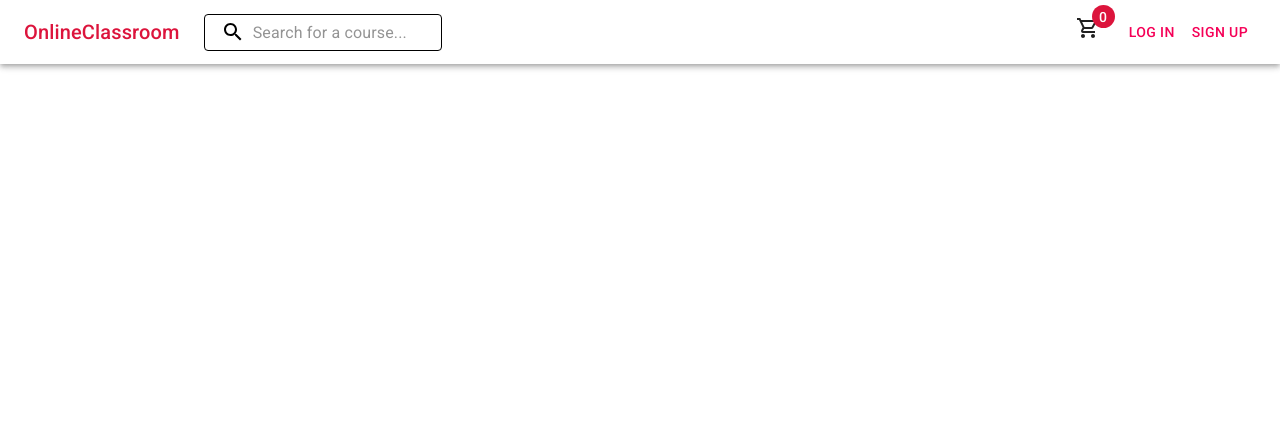
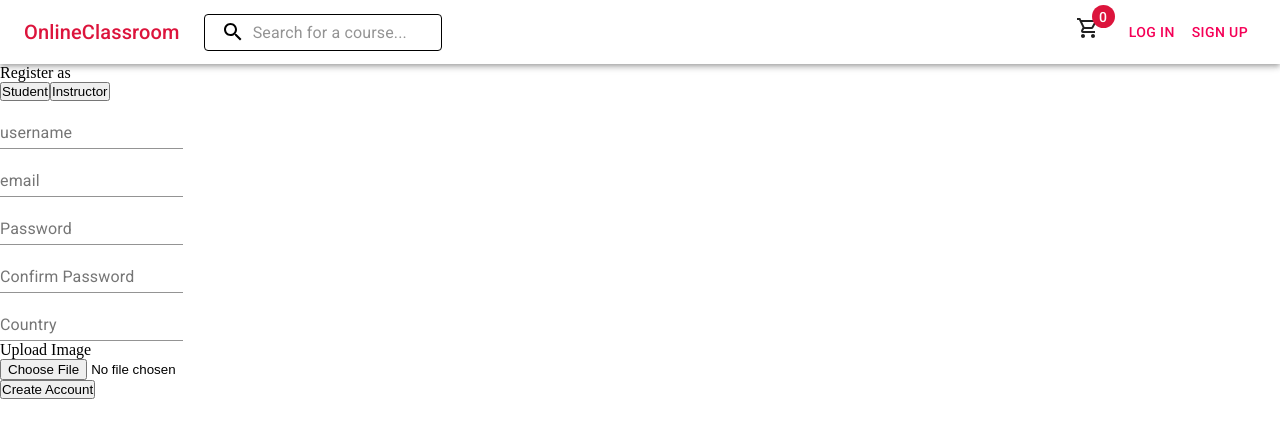
Before and after one commit to aminetakha/e-learning, a React (Create React App) app in the folder frontend/: page /register in a window 1280 px wide. Shown: the top 438 px of the page. Built offline with nearby package versions, Linux system fonts and the light colour scheme.

Commit message:
Added registration forms and functionality

```diff
--- a/frontend/src/App.js
+++ b/frontend/src/App.js
@@ -19,6 +19,7 @@ import axios from "axios";
 import ManageCourse from "./components/ManageCourse";
 import InstructorDashboard from "./components/InstructorDashboard";
 import CreateCourse from "./components/CreateCourse";
+import Register from "./components/Register";
 
 const App = () => {
 	const auth = useSelector((state) => state.auth);
@@ -71,6 +72,16 @@ const App = () => {
 					}
 				/>
 				<Route
+					path="/register"
+					render={() =>
+						!auth.isAuthenticated ? (
+							<Route path="/register" component={Register} />
+						) : (
+							<Redirect to="/" />
+						)
+					}
+				/>
+				<Route
 					path="/cart"
 					render={() =>
 						auth.isAuthenticated ? (
--- /dev/null
+++ b/frontend/src/components/Forms/InstructorForm.js
@@ -0,0 +1,205 @@
+import React, { useState } from "react";
+import { FormControl, InputLabel, Input } from "@material-ui/core";
+import axios from "axios";
+import { withRouter } from "react-router-dom";
+
+const InstructorForm = (props) => {
+	const [instructorData, setInstructorData] = useState({
+		username: "",
+		email: "",
+		password: "",
+		cpassword: "",
+		photo: "",
+		website: "",
+		about: "",
+		github: "",
+		twitter: "",
+		youtube: "",
+		country: "",
+	});
+
+	const onSubmitHandler = async (e) => {
+		e.preventDefault();
+		if (instructorData.password !== instructorData.cpassword) {
+			alert("Passwords do not match");
+		} else {
+			const data = new FormData();
+			data.append("username", instructorData.username);
+			data.append("email", instructorData.email);
+			data.append("password", instructorData.password);
+			data.append("photo", instructorData.photo);
+			data.append("website", instructorData.website);
+			data.append("about", instructorData.about);
+			data.append("github", instructorData.github);
+			data.append("youtube", instructorData.youtube);
+			data.append("twitter", instructorData.twitter);
+			data.append("country", instructorData.country);
+			try {
+				const res = await axios.post("/register/instructor", data);
+				alert("Account created successfully! you can now log in");
+				props.history.push("/login");
+			} catch (err) {
+				alert("An error occured! Please verify your data");
+			}
+		}
+	};
+
+	const onChangeHandler = (e) => {
+		setInstructorData({
+			...instructorData,
+			[e.target.name]: e.target.value,
+		});
+	};
+
+	const onFileChangeHandler = (e) => {
+		setInstructorData({
+			...instructorData,
+			[e.target.name]: e.target.files[0],
+		});
+	};
+	return (
+		<div>
+			<form onSubmit={onSubmitHandler} encType="multipart/form-data">
+				<div>
+					<FormControl>
+						<InputLabel htmlFor="username">username</InputLabel>
+						<Input
+							id="username"
+							name="username"
+							aria-describedby="username-text"
+							value={instructorData.username}
+							onChange={onChangeHandler}
+						/>
+					</FormControl>
+				</div>
+				<div>
+					<FormControl>
+						<InputLabel htmlFor="email">email</InputLabel>
+						<Input
+							id="email"
+							name="email"
+							aria-describedby="email-text"
+							value={instructorData.email}
+							onChange={onChangeHandler}
+						/>
+					</FormControl>
+				</div>
+				<div>
+					<FormControl>
+						<InputLabel htmlFor="password">Password</InputLabel>
+						<Input
+							id="password"
+							name="password"
+							type="password"
+							aria-describedby="password-text"
+							value={instructorData.password}
+							onChange={onChangeHandler}
+						/>
+					</FormControl>
+				</div>
+				<div>
+					<FormControl>
+						<InputLabel htmlFor="cpassword">
+							Confirm Password
+						</InputLabel>
+						<Input
+							id="cpassword"
+							name="cpassword"
+							type="password"
+							aria-describedby="cpassword-text"
+							value={instructorData.cpassword}
+							onChange={onChangeHandler}
+						/>
+					</FormControl>
+				</div>
+				<div>
+					<FormControl>
+						<InputLabel htmlFor="about">About</InputLabel>
+						<Input
+							id="about"
+							name="about"
+							aria-describedby="about-text"
+							value={instructorData.about}
+							onChange={onChangeHandler}
+						/>
+					</FormControl>
+				</div>
+				<div>
+					<FormControl>
+						<InputLabel htmlFor="website">Website</InputLabel>
+						<Input
+							id="website"
+							name="website"
+							aria-describedby="website-text"
+							value={instructorData.website}
+							onChange={onChangeHandler}
+						/>
+					</FormControl>
+				</div>
+				<div>
+					<FormControl>
+						<InputLabel htmlFor="github">Github</InputLabel>
+						<Input
+							id="github"
+							name="github"
+							aria-describedby="github-text"
+							value={instructorData.github}
+							onChange={onChangeHandler}
+						/>
+					</FormControl>
+				</div>
+				<div>
+					<FormControl>
+						<InputLabel htmlFor="twitter">Twitter</InputLabel>
+						<Input
+							id="twitter"
+							name="twitter"
+							aria-describedby="twitter-text"
+							value={instructorData.twitter}
+							onChange={onChangeHandler}
+						/>
+					</FormControl>
+				</div>
+				<div>
+					<FormControl>
+						<InputLabel htmlFor="youtube">Youtube</InputLabel>
+						<Input
+							id="youtube"
+							name="youtube"
+							aria-describedby="youtube-text"
+							value={instructorData.youtube}
+							onChange={onChangeHandler}
+						/>
+					</FormControl>
+				</div>
+				<div>
+					<FormControl>
+						<InputLabel htmlFor="country">Country</InputLabel>
+						<Input
+							id="country"
+							name="country"
+							aria-describedby="country-text"
+							value={instructorData.country}
+							onChange={onChangeHandler}
+						/>
+					</FormControl>
+				</div>
+				<div>
+					<FormControl>
+						Upload Image
+						<input
+							type="file"
+							name="photo"
+							onChange={onFileChangeHandler}
+						/>
+					</FormControl>
+				</div>
+				<div>
+					<button type="submit">Create Account</button>
+				</div>
+			</form>
+		</div>
+	);
+};
+
+export default withRouter(InstructorForm);
--- /dev/null
+++ b/frontend/src/components/Forms/StudentForm.js
@@ -0,0 +1,137 @@
+import React, { useState } from "react";
+import { FormControl, InputLabel, Input } from "@material-ui/core";
+import axios from "axios";
+import { withRouter } from "react-router-dom";
+
+const StudentForm = (props) => {
+	const [studentData, setStudentData] = useState({
+		username: "",
+		email: "",
+		password: "",
+		cpassword: "",
+		photo: "",
+		country: "",
+	});
+
+	const onSubmitHandler = async (e) => {
+		e.preventDefault();
+		if (studentData.password !== studentData.cpassword) {
+			alert("Passwords do not match");
+		} else {
+			const data = new FormData();
+			data.append("username", studentData.username);
+			data.append("email", studentData.email);
+			data.append("password", studentData.password);
+			data.append("photo", studentData.photo);
+			data.append("country", studentData.country);
+			try {
+				const res = await axios.post("/register/student", data);
+				alert("Account created successfully! you can now log in");
+				props.history.push("/login");
+			} catch (err) {
+				alert("An error occured! Please verify your data");
+			}
+		}
+	};
+
+	const onChangeHandler = (e) => {
+		setStudentData({
+			...studentData,
+			[e.target.name]: e.target.value,
+		});
+	};
+
+	const onFileChangeHandler = (e) => {
+		setStudentData({
+			...studentData,
+			[e.target.name]: e.target.files[0],
+		});
+	};
+
+	return (
+		<div>
+			<form onSubmit={onSubmitHandler} encType="multipart/form-data">
+				<div>
+					<FormControl>
+						<InputLabel htmlFor="username">username</InputLabel>
+						<Input
+							id="username"
+							name="username"
+							aria-describedby="username-text"
+							value={studentData.username}
+							onChange={onChangeHandler}
+						/>
+					</FormControl>
+				</div>
+				<div>
+					<FormControl>
+						<InputLabel htmlFor="email">email</InputLabel>
+						<Input
+							id="email"
+							name="email"
+							aria-describedby="email-text"
+							value={studentData.email}
+							onChange={onChangeHandler}
+						/>
+					</FormControl>
+				</div>
+				<div>
+					<FormControl>
+						<InputLabel htmlFor="password">Password</InputLabel>
+						<Input
+							id="password"
+							name="password"
+							type="password"
+							aria-describedby="password-text"
+							value={studentData.password}
+							onChange={onChangeHandler}
+						/>
+					</FormControl>
+				</div>
+
+				<div>
+					<FormControl>
+						<InputLabel htmlFor="cpassword">
+							Confirm Password
+						</InputLabel>
+						<Input
+							id="cpassword"
+							name="cpassword"
+							type="password"
+							aria-describedby="cpassword-text"
+							value={studentData.cpassword}
+							onChange={onChangeHandler}
+						/>
+					</FormControl>
+				</div>
+				<div>
+					<FormControl>
+						<InputLabel htmlFor="country">Country</InputLabel>
+						<Input
+							id="country"
+							name="country"
+							aria-describedby="country-text"
+							value={studentData.country}
+							onChange={onChangeHandler}
+						/>
+					</FormControl>
+				</div>
+				<div>
+					<FormControl>
+						Upload Image
+						<input
+							type="file"
+							name="photo"
+							onChange={onFileChangeHandler}
+						/>
+					</FormControl>
+				</div>
+				<div>
+					<button type="submit">Create Account</button>
+				</div>
+			</form>
+		</div>
+	);
+};
+
+export default withRouter(StudentForm);
--- a/frontend/src/components/Navbar.js
+++ b/frontend/src/components/Navbar.js
@@ -72,10 +72,20 @@ const Navbar = ({ history }) => {
 			) : (
 				<>
 					<MenuItem>
-						<Button color="primary">Log in</Button>
+						<Button
+							color="primary"
+							onClick={() => history.push("/login")}
+						>
+							Log in
+						</Button>
 					</MenuItem>
 					<MenuItem>
-						<Button color="secondary">Sign up</Button>
+						<Button
+							color="secondary"
+							onClick={() => history.push("/register")}
+						>
+							Sign up
+						</Button>
 					</MenuItem>
 				</>
 			)}
@@ -158,7 +168,12 @@ const Navbar = ({ history }) => {
 								>
 									Log in
 								</Button>
-								<Button color="secondary">Sign up</Button>
+								<Button
+									color="secondary"
+									onClick={() => history.push("/register")}
+								>
+									Sign up
+								</Button>
 							</>
 						)}
 					</div>
--- /dev/null
+++ b/frontend/src/components/Register.js
@@ -0,0 +1,17 @@
+import React, { useState } from "react";
+import InstructorForm from "./Forms/InstructorForm";
+import StudentForm from "./Forms/StudentForm";
+
+const Register = () => {
+	const [type, setType] = useState("student");
+	return (
+		<div>
+			<div>Register as</div>
+			<button onClick={() => setType("student")}>Student</button>
+			<button onClick={() => setType("instructor")}>Instructor</button>
+			{type === "student" ? <StudentForm /> : <InstructorForm />}
+		</div>
+	);
+};
+
+export default Register;
```
Also changed, not shown: 2 other files (tests, documents, lock files or other folders).
